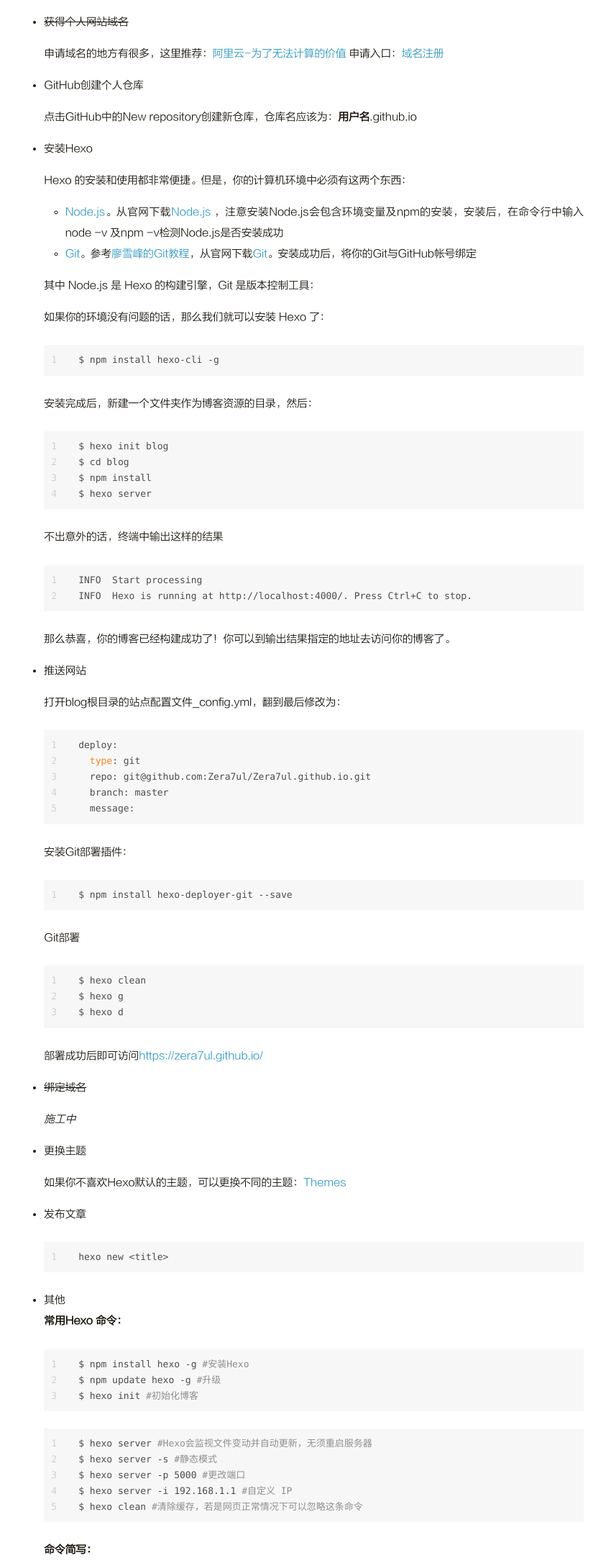
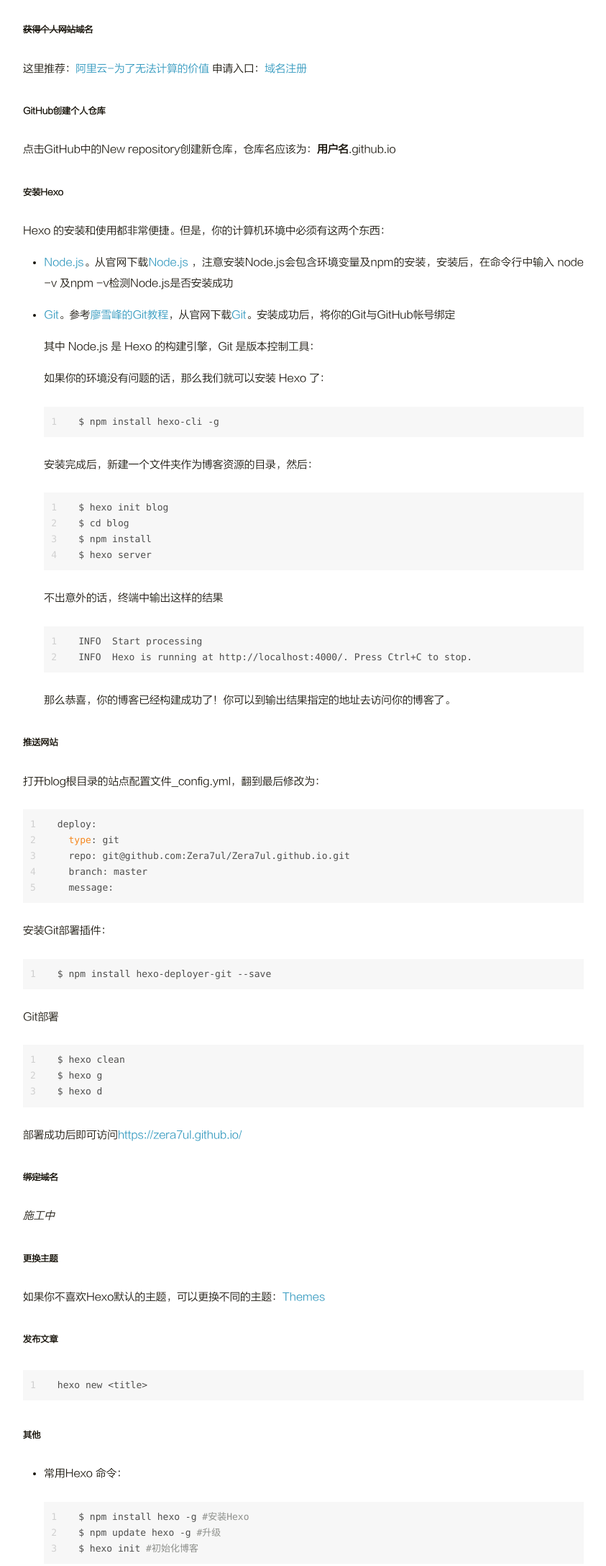
Before and after one commit to Zera7ual/Zera7ual.github.io, a plain HTML site: page 2020/02/12/基于GitHub-Hexo搭建个人博客/index.html in a window 1280 px wide. Shown: the part 403-2578 px from the top of the page at 72% size, without its empty margins (218-1061 px from the left). Drawn offline with Linux system fonts and the light colour scheme.

Commit message:
Site updated: 2020-02-12 21:13:41

```diff
--- a/2020/02/12/基于GitHub-Hexo搭建个人博客/index.html
+++ b/2020/02/12/基于GitHub-Hexo搭建个人博客/index.html
@@ -201,19 +201,13 @@
 
         <div class="post-content">
             <h1 id="基于GitHub-Hexo搭建个人博客"><a href="#基于GitHub-Hexo搭建个人博客" class="headerlink" title="基于GitHub+Hexo搭建个人博客"></a>基于GitHub+Hexo搭建个人博客</h1><p>这是我的首次尝试，基于GitHub+Hexo 搭建个人博客网站。Hexo是一款基于Node.js的静态博客框架，依赖少易于安装使用，可以方便的生成静态网页托管在GitHub和Heroku上。</p>
-<h2 id="搭建步骤："><a href="#搭建步骤：" class="headerlink" title="搭建步骤："></a><strong>搭建步骤：</strong></h2><ul>
-<li><p><del>获得个人网站域名</del></p>
-<p>申请域名的地方有很多，这里推荐：<a href="https://www.aliyun.com/" target="_blank" rel="noopener">阿里云-为了无法计算的价值</a> 申请入口：<a href="https://wanwang.aliyun.com/domain/" target="_blank" rel="noopener">域名注册</a></p>
+<h2 id="搭建步骤："><a href="#搭建步骤：" class="headerlink" title="搭建步骤："></a><strong>搭建步骤：</strong></h2><h5 id="获得个人网站域名"><a href="#获得个人网站域名" class="headerlink" title="获得个人网站域名"></a><del>获得个人网站域名</del></h5><p>  这里推荐：<a href="https://www.aliyun.com/" target="_blank" rel="noopener">阿里云-为了无法计算的价值</a> 申请入口：<a href="https://wanwang.aliyun.com/domain/" target="_blank" rel="noopener">域名注册</a></p>
+<h5 id="GitHub创建个人仓库"><a href="#GitHub创建个人仓库" class="headerlink" title="GitHub创建个人仓库"></a>GitHub创建个人仓库</h5><p>  点击GitHub中的New repository创建新仓库，仓库名应该为：<strong>用户名</strong>.github.io</p>
+<h5 id="安装Hexo"><a href="#安装Hexo" class="headerlink" title="安装Hexo"></a>安装Hexo</h5><p>  Hexo 的安装和使用都非常便捷。但是，你的计算机环境中必须有这两个东西：</p>
+<ul>
+<li><p><a href="https://nodejs.org/zh-cn/" target="_blank" rel="noopener">Node.js</a>。从官网下载<a href="https://nodejs.org/en/download/" target="_blank" rel="noopener">Node.js</a> ，注意安装Node.js会包含环境变量及npm的安装，安装后，在命令行中输入 node -v 及npm -v检测Node.js是否安装成功</p>
 </li>
-<li><p>GitHub创建个人仓库</p>
-<p>点击GitHub中的New repository创建新仓库，仓库名应该为：<strong>用户名</strong>.github.io</p>
-</li>
-<li><p>安装Hexo</p>
-<p>Hexo 的安装和使用都非常便捷。但是，你的计算机环境中必须有这两个东西：</p>
-<ul>
-<li><a href="https://nodejs.org/zh-cn/" target="_blank" rel="noopener">Node.js</a>。从官网下载<a href="https://nodejs.org/en/download/" target="_blank" rel="noopener">Node.js</a> ，注意安装Node.js会包含环境变量及npm的安装，安装后，在命令行中输入 node -v 及npm -v检测Node.js是否安装成功</li>
-<li><a href="https://git-scm.com/" target="_blank" rel="noopener">Git</a>。参考<a href="www.liaoxuefeng.com/wiki/0013739516305929606dd18361248578c67b8067c8c017b000">廖雪峰的Git教程</a>，从官网下载<a href="https://git-scm.com/download/win" target="_blank" rel="noopener">Git</a>。安装成功后，将你的Git与GitHub帐号绑定</li>
-</ul>
+<li><p><a href="https://git-scm.com/" target="_blank" rel="noopener">Git</a>。参考<a href="www.liaoxuefeng.com/wiki/0013739516305929606dd18361248578c67b8067c8c017b000">廖雪峰的Git教程</a>，从官网下载<a href="https://git-scm.com/download/win" target="_blank" rel="noopener">Git</a>。安装成功后，将你的Git与GitHub帐号绑定</p>
 <p>其中 Node.js 是 Hexo 的构建引擎，Git 是版本控制工具：</p>
 <p>如果你的环境没有问题的话，那么我们就可以安装 Hexo 了：</p>
 <figure class="highlight bash"><table><tr><td class="gutter"><pre><span class="line">1</span><br></pre></td><td class="code"><pre><span class="line">$ npm install hexo-cli -g</span><br></pre></td></tr></table></figure>
@@ -227,40 +221,35 @@
 <p>那么恭喜，你的博客已经构建成功了！你可以到输出结果指定的地址去访问你的博客了。</p>
 </li>
 </ul>
-<ul>
-<li><p>推送网站</p>
-<p>打开blog根目录的站点配置文件_config.yml，翻到最后修改为：</p>
-<figure class="highlight bash"><table><tr><td class="gutter"><pre><span class="line">1</span><br><span class="line">2</span><br><span class="line">3</span><br><span class="line">4</span><br><span class="line">5</span><br></pre></td><td class="code"><pre><span class="line">deploy:</span><br><span class="line">  <span class="built_in">type</span>: git</span><br><span class="line">  repo: git@github.com:Zera7ul/Zera7ul.github.io.git</span><br><span class="line">  branch: master</span><br><span class="line">  message:</span><br></pre></td></tr></table></figure>
+<h5 id="推送网站"><a href="#推送网站" class="headerlink" title="推送网站"></a>推送网站</h5><p>  打开blog根目录的站点配置文件_config.yml，翻到最后修改为：</p>
+  <figure class="highlight bash"><table><tr><td class="gutter"><pre><span class="line">1</span><br><span class="line">2</span><br><span class="line">3</span><br><span class="line">4</span><br><span class="line">5</span><br></pre></td><td class="code"><pre><span class="line">deploy:</span><br><span class="line">  <span class="built_in">type</span>: git</span><br><span class="line">  repo: git@github.com:Zera7ul/Zera7ul.github.io.git</span><br><span class="line">  branch: master</span><br><span class="line">  message:</span><br></pre></td></tr></table></figure>
 
-<p>安装Git部署插件：</p>
-<figure class="highlight bash"><table><tr><td class="gutter"><pre><span class="line">1</span><br></pre></td><td class="code"><pre><span class="line">$ npm install hexo-deployer-git --save</span><br></pre></td></tr></table></figure>
+<p>  安装Git部署插件：</p>
+  <figure class="highlight bash"><table><tr><td class="gutter"><pre><span class="line">1</span><br></pre></td><td class="code"><pre><span class="line">$ npm install hexo-deployer-git --save</span><br></pre></td></tr></table></figure>
 
-<p>Git部署</p>
-<figure class="highlight bash"><table><tr><td class="gutter"><pre><span class="line">1</span><br><span class="line">2</span><br><span class="line">3</span><br></pre></td><td class="code"><pre><span class="line">$ hexo clean </span><br><span class="line">$ hexo g </span><br><span class="line">$ hexo d</span><br></pre></td></tr></table></figure>
+<p>  Git部署</p>
+  <figure class="highlight bash"><table><tr><td class="gutter"><pre><span class="line">1</span><br><span class="line">2</span><br><span class="line">3</span><br></pre></td><td class="code"><pre><span class="line">$ hexo clean </span><br><span class="line">$ hexo g </span><br><span class="line">$ hexo d</span><br></pre></td></tr></table></figure>
 
-<p>部署成功后即可访问<a href="https://zera7ul.github.io/" target="_blank" rel="noopener">https://zera7ul.github.io/</a></p>
-</li>
-<li><p><del>绑定域名</del></p>
-<p><em>施工中</em></p>
-</li>
-<li><p>更换主题</p>
-<p>如果你不喜欢Hexo默认的主题，可以更换不同的主题：<a href="https://hexo.io/themes/" target="_blank" rel="noopener">Themes</a></p>
-</li>
-<li><p>发布文章</p>
-<figure class="highlight bash"><table><tr><td class="gutter"><pre><span class="line">1</span><br></pre></td><td class="code"><pre><span class="line">hexo new &lt;title&gt;</span><br></pre></td></tr></table></figure>
-</li>
-<li><p>其他<br><strong>常用Hexo 命令：</strong></p>
+<p>  部署成功后即可访问<a href="https://zera7ul.github.io/" target="_blank" rel="noopener">https://zera7ul.github.io/</a></p>
+<h5 id="绑定域名"><a href="#绑定域名" class="headerlink" title="绑定域名"></a><del>绑定域名</del></h5><p>  <em>施工中</em></p>
+<h5 id="更换主题"><a href="#更换主题" class="headerlink" title="更换主题"></a>更换主题</h5><p>  如果你不喜欢Hexo默认的主题，可以更换不同的主题：<a href="https://hexo.io/themes/" target="_blank" rel="noopener">Themes</a></p>
+<h5 id="发布文章"><a href="#发布文章" class="headerlink" title="发布文章"></a>发布文章</h5>  <figure class="highlight bash"><table><tr><td class="gutter"><pre><span class="line">1</span><br></pre></td><td class="code"><pre><span class="line">hexo new &lt;title&gt;</span><br></pre></td></tr></table></figure>
+
+<h5 id="其他"><a href="#其他" class="headerlink" title="其他"></a>其他</h5><ul>
+<li><p>常用Hexo 命令：</p>
 <figure class="highlight bash"><table><tr><td class="gutter"><pre><span class="line">1</span><br><span class="line">2</span><br><span class="line">3</span><br></pre></td><td class="code"><pre><span class="line">$ npm install hexo -g <span class="comment">#安装Hexo</span></span><br><span class="line">$ npm update hexo -g <span class="comment">#升级</span></span><br><span class="line">$ hexo init <span class="comment">#初始化博客</span></span><br></pre></td></tr></table></figure>
 
 <figure class="highlight bash"><table><tr><td class="gutter"><pre><span class="line">1</span><br><span class="line">2</span><br><span class="line">3</span><br><span class="line">4</span><br><span class="line">5</span><br></pre></td><td class="code"><pre><span class="line">$ hexo server <span class="comment">#Hexo会监视文件变动并自动更新，无须重启服务器</span></span><br><span class="line">$ hexo server -s <span class="comment">#静态模式</span></span><br><span class="line">$ hexo server -p 5000 <span class="comment">#更改端口</span></span><br><span class="line">$ hexo server -i 192.168.1.1 <span class="comment">#自定义 IP</span></span><br><span class="line">$ hexo clean <span class="comment">#清除缓存，若是网页正常情况下可以忽略这条命令</span></span><br></pre></td></tr></table></figure>
-
-<p><strong>命令简写：</strong></p>
+</li>
+<li><p>命令简写：</p>
 <figure class="highlight bash"><table><tr><td class="gutter"><pre><span class="line">1</span><br><span class="line">2</span><br><span class="line">3</span><br><span class="line">4</span><br></pre></td><td class="code"><pre><span class="line">$ hexo n &lt;title&gt; == $ hexo new &lt;title&gt; <span class="comment">#新建文章</span></span><br><span class="line">$ hexo g == $ hexo generate <span class="comment">#生成博客</span></span><br><span class="line">$ hexo s == $ hexo server <span class="comment">#启动本地服务预览</span></span><br><span class="line">$ hexo d == $ hexo deploy <span class="comment">#部署</span></span><br></pre></td></tr></table></figure>
-
-<p><strong>个性化设置</strong></p>
+</li>
+<li><p>个性化设置</p>
 <p><em>施工中</em></p>
-<p><strong>使用图床：</strong><br>当博文中有图片时，若是少量图片，可以直接把图片存放在source文件夹中，但这显然不合理的，因为图片会占据大量的存储的空间，加载的时候相对缓慢 ，这时考虑把博文里的图片上传到某一网站，然后获得外部链接，使用Markdown语法，<strong><img src="E:/%E6%96%87%E4%BB%B6/%E4%B8%AA%E4%BA%BA/%E8%87%AA%E6%88%91%E6%8F%90%E5%8D%87/Git%E7%AC%94%E8%AE%B0/%E5%A4%96%E9%83%A8%E9%93%BE%E6%8E%A5" alt="图片信息"></strong> 完成图片的插入，这种网站就被称为图床。常见的简易的图床网站有：<a href="https://www.tietuku.com/" target="_blank" rel="noopener">贴图库</a> 、新浪微博和 <a href="https://www.qiniu.com/" target="_blank" rel="noopener">七牛云</a> ，使用方法可以参看其他文章。</p>
-<p><strong>Markdown使用</strong></p>
+</li>
+<li><p>使用图床：<br>当博文中有图片时，若是少量图片，可以直接把图片存放在source文件夹中，但这显然不合理的，因为图片会占据大量的存储的空间，加载的时候相对缓慢 ，这时考虑把博文里的图片上传到某一网站，然后获得外部链接，使用Markdown语法，<strong><img src="E:/%E6%96%87%E4%BB%B6/%E4%B8%AA%E4%BA%BA/%E8%87%AA%E6%88%91%E6%8F%90%E5%8D%87/Git%E7%AC%94%E8%AE%B0/%E5%A4%96%E9%83%A8%E9%93%BE%E6%8E%A5" alt="图片信息"></strong> 完成图片的插入，这种网站就被称为图床。常见的简易的图床网站有：<a href="https://www.tietuku.com/" target="_blank" rel="noopener">贴图库</a> 、新浪微博和 <a href="https://www.qiniu.com/" target="_blank" rel="noopener">七牛云</a> ，使用方法可以参看其他文章。</p>
+</li>
+<li><p>Markdown使用</p>
 <p>参考 <a href="http://www.wiz.cn/feature-markdown.html" target="_blank" rel="noopener">Markdown新手指南</a></p>
 </li>
 </ul>
```
